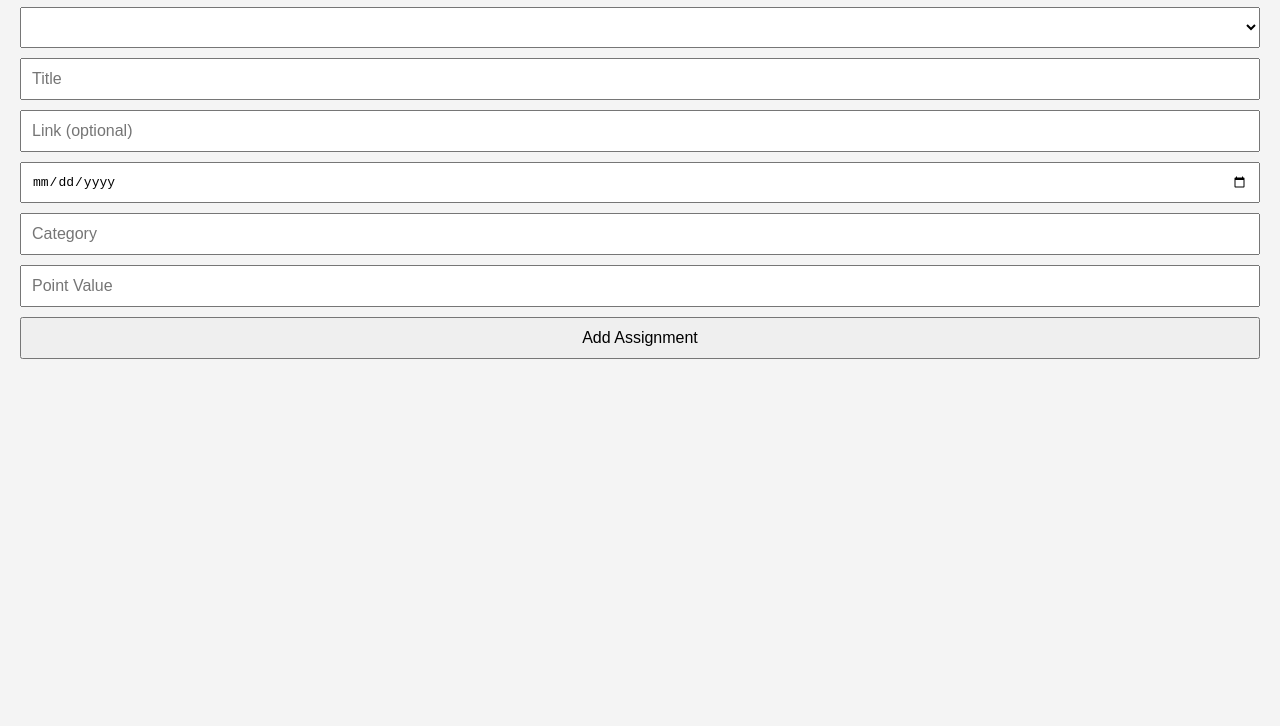
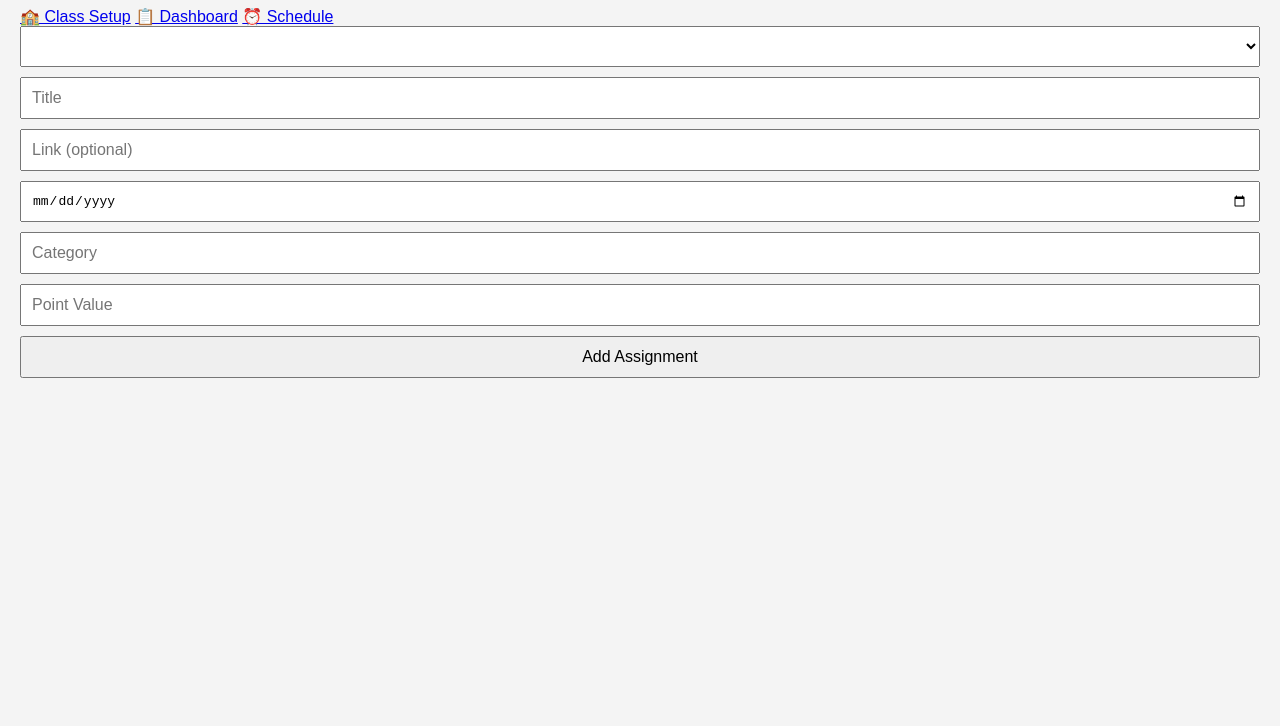
Before and after one commit to Bella288/GradeTrack, a plain HTML site: page dashboard.html in a window 1280 px wide. Shown: the part 74-800 px from the top of the page. Drawn offline with Linux system fonts and the light colour scheme.

Commit message:
Update dashboard.html

```diff
--- a/dashboard.html
+++ b/dashboard.html
@@ -8,6 +8,12 @@
 </head>
 <body>
   <header><h1>📅 Dashboard</h1></header>
+  <nav class="navbar">
+    <a href="index.html">🏫 Class Setup</a>
+    <a href="dashboard.html">📋 Dashboard</a>
+    <a href="schedule.html">⏰ Schedule</a>
+  </nav>
+
   <main>
     <form id="add-assignment-form">
       <select id="class-select"></select>
```
